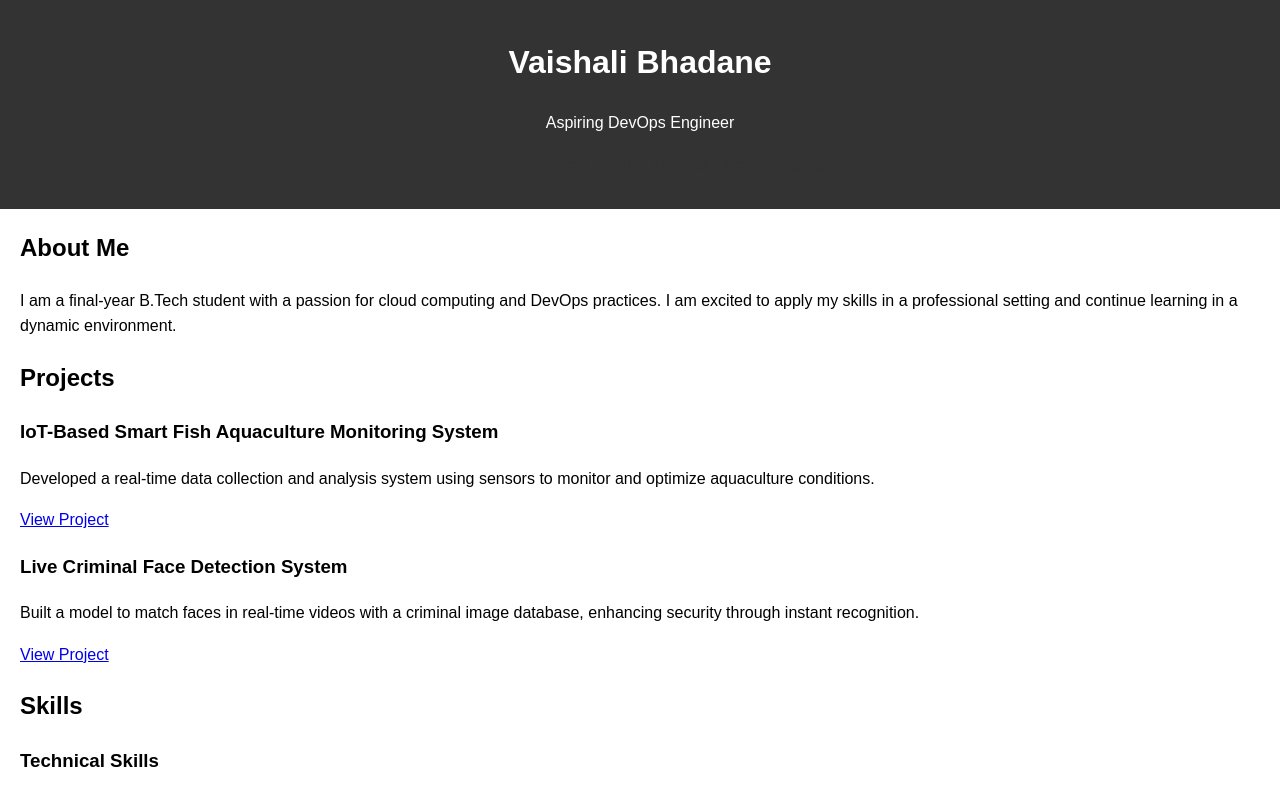
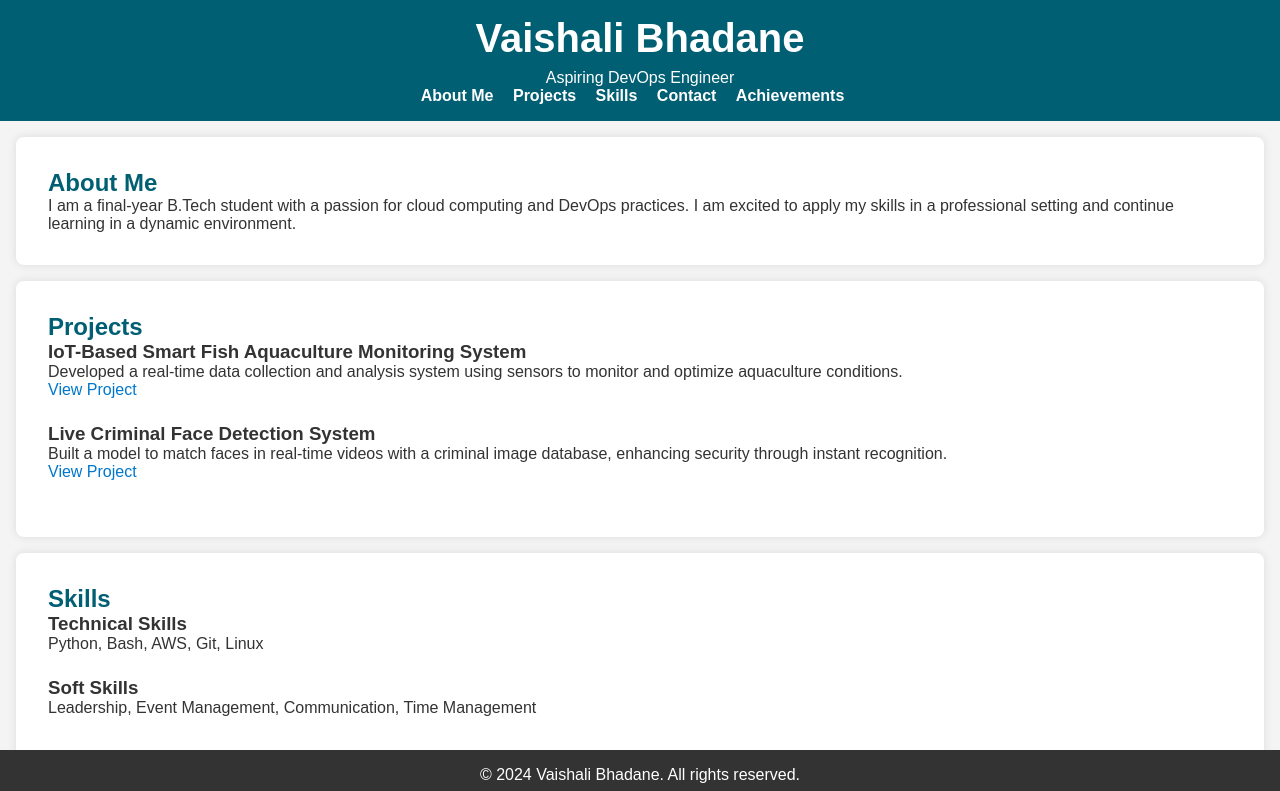
Before and after one commit to Vaishali-Bhadane/Vaishali-Bhadane.github.io, a plain HTML site: page index.html in a window 1280 px wide. Shown: the top 791 px of the page. Drawn offline with Linux system fonts and the light colour scheme.

Commit message:
Update style.css

```diff
--- a/style.css
+++ b/style.css
@@ -1,15 +1,26 @@
+/* Basic Reset */
+* {
+    margin: 0;
+    padding: 0;
+    box-sizing: border-box;
+}
+
 body {
     font-family: Arial, sans-serif;
-    margin: 0;
-    padding: 0;
-    line-height: 1.6;
+    background-color: #f4f4f4;
+    color: #333;
 }
 
 header {
-    background: #333;
+    background: #005f73;
     color: #fff;
-    padding: 1rem 0;
+    padding: 1rem;
     text-align: center;
+}
+
+header h1 {
+    font-size: 2.5rem;
+    margin-bottom: 0.5rem;
 }
 
 nav ul {
@@ -19,14 +30,54 @@ nav ul {
 
 nav ul li {
     display: inline;
-    margin-right: 10px;
+    margin-right: 15px;
 }
 
 nav ul li a {
+    color: #fff;
     text-decoration: none;
-    color: #333;
+    font-weight: bold;
+}
+
+nav ul li a:hover {
+    text-decoration: underline;
 }
 
 section {
-    margin: 20px;
+    padding: 2rem;
+    margin: 1rem;
+    background: #fff;
+    border-radius: 8px;
+    box-shadow: 0 0 10px rgba(0,0,0,0.1);
 }
+
+h2 {
+    color: #005f73;
+}
+
+.project {
+    margin-bottom: 1.5rem;
+}
+
+.project a {
+    color: #0077cc;
+    text-decoration: none;
+}
+
+.project a:hover {
+    text-decoration: underline;
+}
+
+.skill {
+    margin-bottom: 1.5rem;
+}
+
+footer {
+    background: #333;
+    color: #fff;
+    text-align: center;
+    padding: 1rem;
+    position: absolute;
+    bottom: 0;
+    width: 100%;
+}
```
